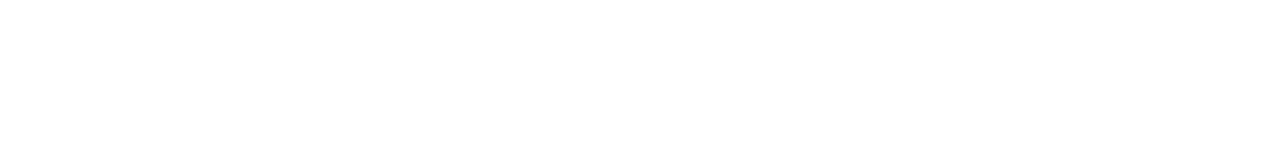
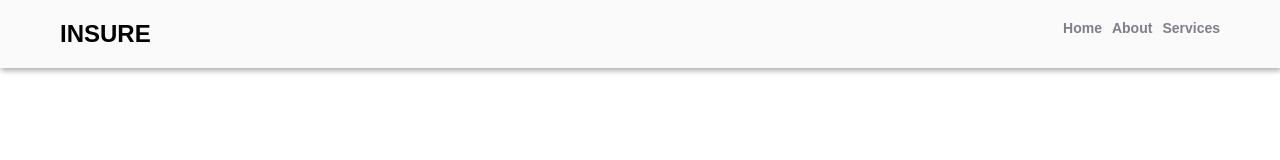
Before and after one commit to EasyCode01/class-project, a plain HTML site: page index.html in a window 1280 px wide. Drawn offline with Linux system fonts and the light colour scheme.

Commit message:
Navbar completed

```diff
--- a/index.html
+++ b/index.html
@@ -3,7 +3,21 @@
   <head>
     <meta charset="UTF-8" />
     <meta name="viewport" content="width=device-width, initial-scale=1.0" />
+    <link rel="stylesheet" href="navbar.css" />
     <title>Class-Project</title>
   </head>
-  <body></body>
+  <body>
+    <div class="home">
+      <div class="navbar">
+        <div class="logo">
+          <h2>INSURE</h2>
+        </div>
+        <div class="navLinks">
+          <a href="#">Home</a>
+          <a href="#">About</a>
+          <a href="#">Services</a>
+        </div>
+      </div>
+    </div>
+  </body>
 </html>
--- /dev/null
+++ b/navbar.css
@@ -0,0 +1,26 @@
+* {
+  box-sizing: border-box;
+  padding: 0;
+  margin: 0;
+  font-family: sans-serif;
+}
+
+.navbar {
+  display: flex;
+  justify-content: space-between;
+  padding: 20px 60px;
+  background-color: hsl(0, 0%, 98%);
+  box-shadow: 1px 3px 5px rgba(0, 0, 0, 0.3);
+}
+
+.navLinks {
+  display: flex;
+  gap: 10px;
+}
+
+.navLinks a {
+  text-decoration: none;
+  color: hsl(273, 4%, 51%);
+  font-size: 14px;
+  font-weight: 700;
+}
```
